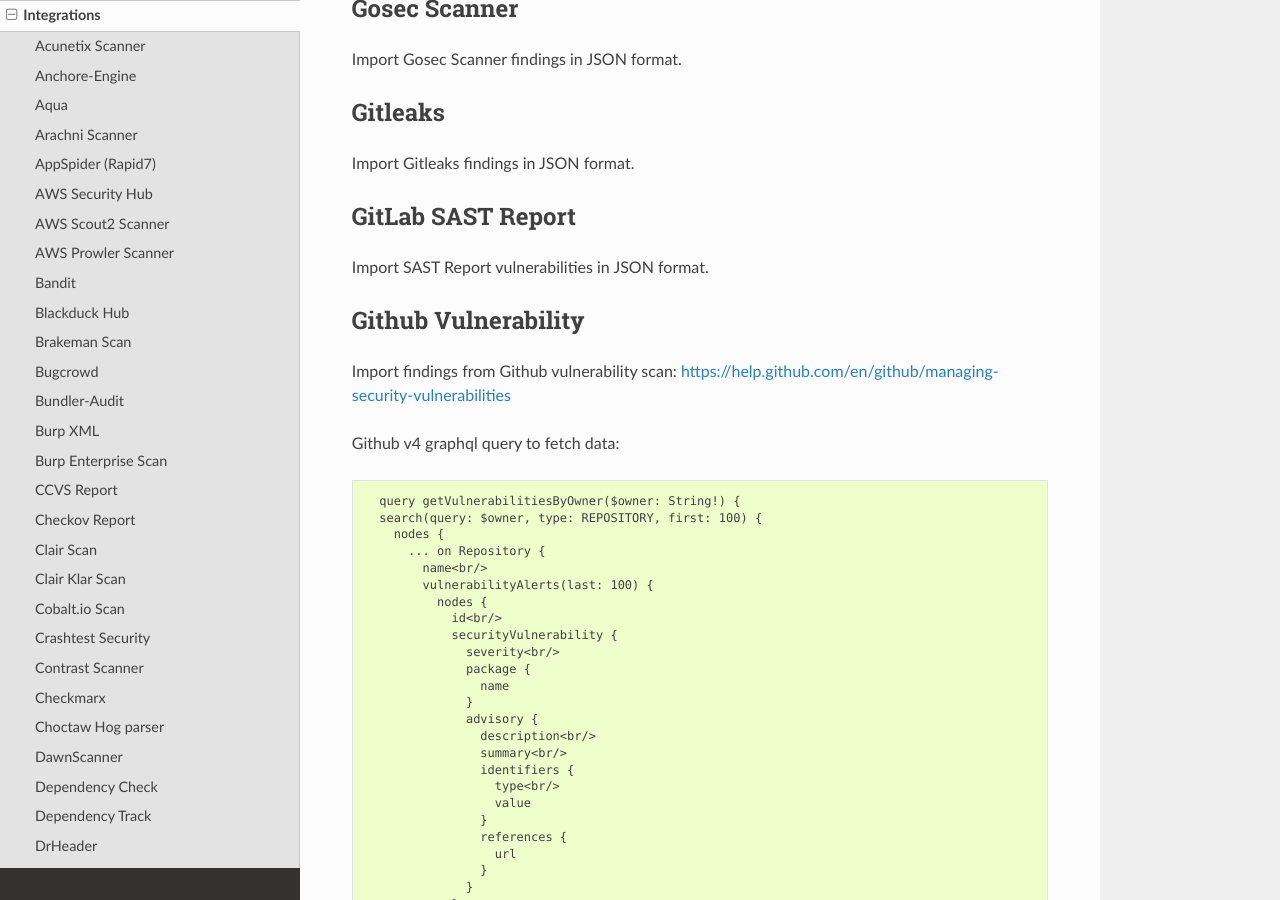
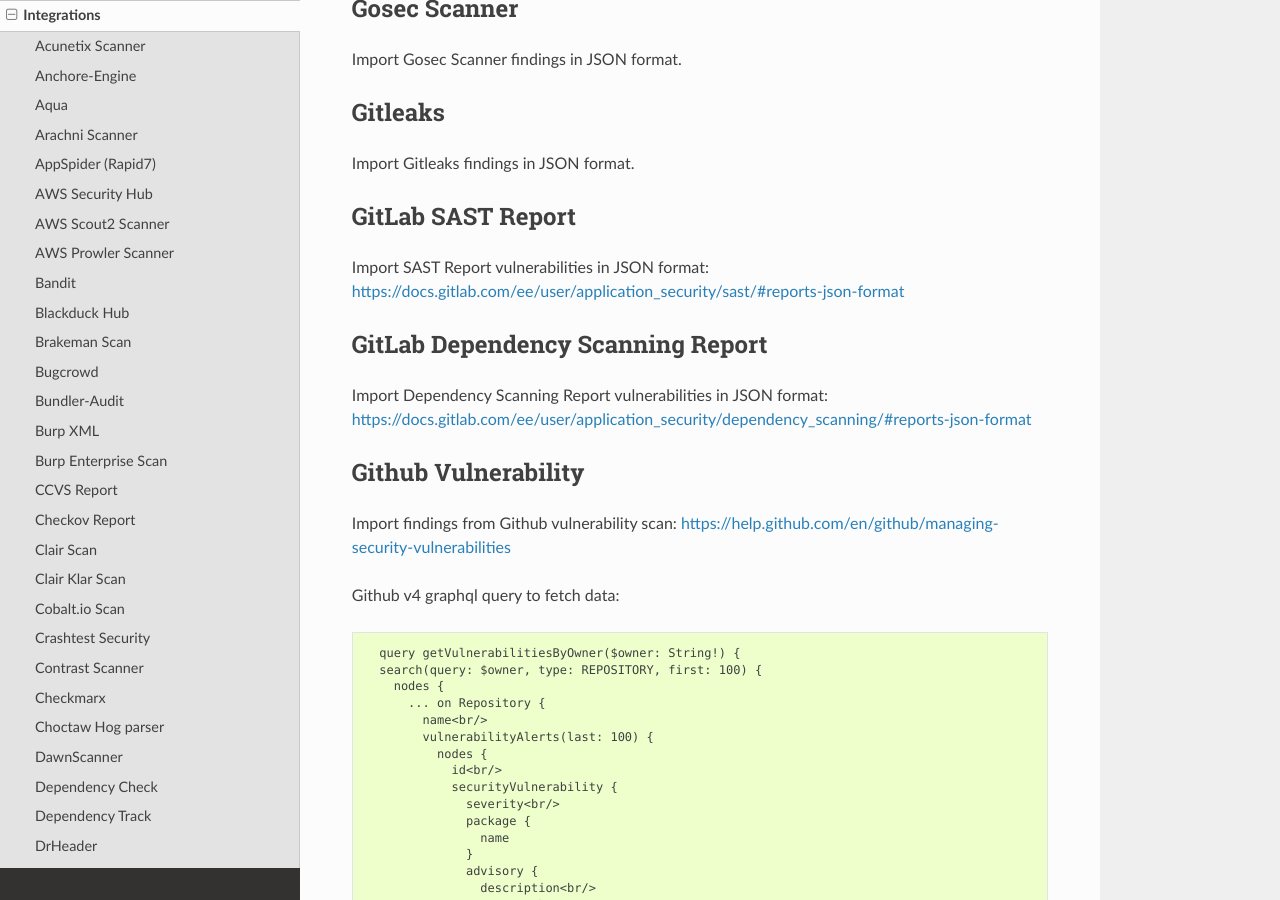
Before and after one commit to DefectDojo/Documentation, a Sphinx documentation site: the page built from docs/integrations.rst, in a window 1280 px wide and 900 px high, scrolled down 3994 px. Built offline with Sphinx 7.4.7 and the Read the Docs theme 2.0.0, drawn with Linux system fonts in a browser that asks for light colours.

Commit message:
Update integrations.rst
Add new integration for GitLab Dependency Scanning.

```diff
--- a/docs/integrations.rst
+++ b/docs/integrations.rst
@@ -155,7 +155,11 @@
 
 GitLab SAST Report
 ------------------
-Import SAST Report vulnerabilities in JSON format.
+Import SAST Report vulnerabilities in JSON format: https://docs.gitlab.com/ee/user/application_security/sast/#reports-json-format
+
+GitLab Dependency Scanning Report
+------------------
+Import Dependency Scanning Report vulnerabilities in JSON format: https://docs.gitlab.com/ee/user/application_security/dependency_scanning/#reports-json-format
 
 Github Vulnerability
 --------------------
```
